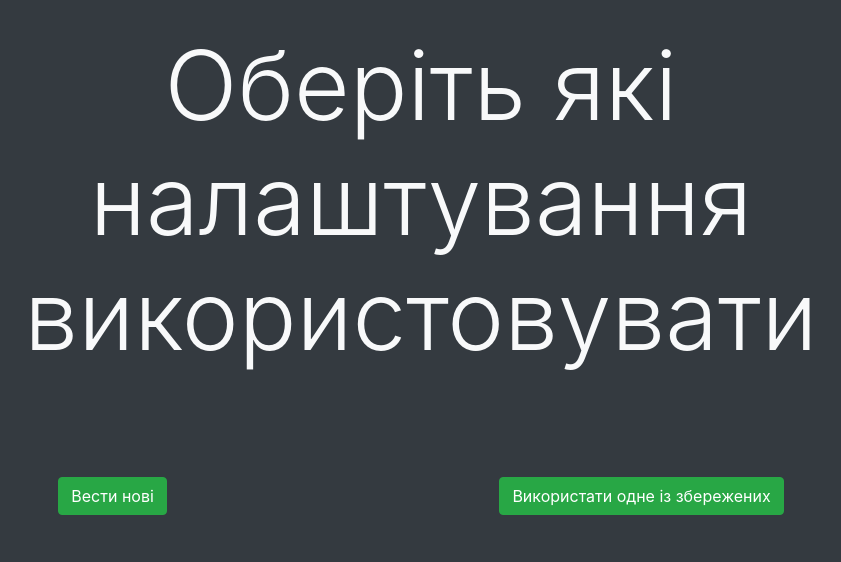
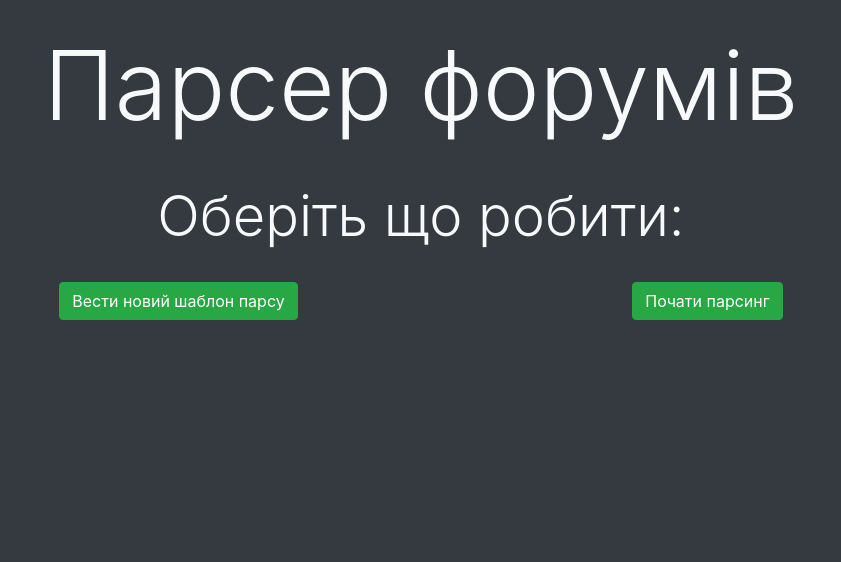
Before and after one commit to KinKinoV/Parser, a Django app: page / in a window 1280 px wide. Shown: the part 58-620 px from the top of the page, without its empty margins (219-1060 px from the left). Run offline with Django 4.2, Linux system fonts and the light colour scheme; parts of the project's set-up code (start-up, migrations or seed data) failed here and were passed over.

Commit message:
Renamed buttons and made some minor changes to the tag's texts, etc.

```diff
--- a/parser/templates/parser/index.html
+++ b/parser/templates/parser/index.html
@@ -5,10 +5,13 @@
 {% block content %}
 <body class="bg-dark text-light">
     <div class="container-fluid ">
-        <h1 class="display-1 text-center m-3 p-2">Оберіть які налаштування використовувати</h1>
-        <div class="row justify-content-around m-5 p-5">
-            <a class="col-auto btn btn-success" id="tagData" href="{% url 'newTags'%}">Вести нові</a>
-            <a class="col-auto btn btn-success" id="chooseSaved" href="{% url 'chooseSaved' %}">Використати одне із збережених</a>
+        <h1 class="display-1 text-center m-3 p-2">Парсер форумів</h1>
+        <div class="row">
+            <ul class="display-4 col text-center my-2 py-2 ">Оберіть що робити:</ul>
+        </div>
+        <div class="row justify-content-around mx-5 my-2 px-5 py-2">
+            <a class="col-auto btn btn-success" id="tagData" href="{% url 'newTags'%}">Вести новий шаблон парсу</a>
+            <a class="col-auto btn btn-success" id="startParse" href="{% url 'parsing' %}">Почати парсинг</a>
     </div>
 </body>
 {% endblock content %}
```
